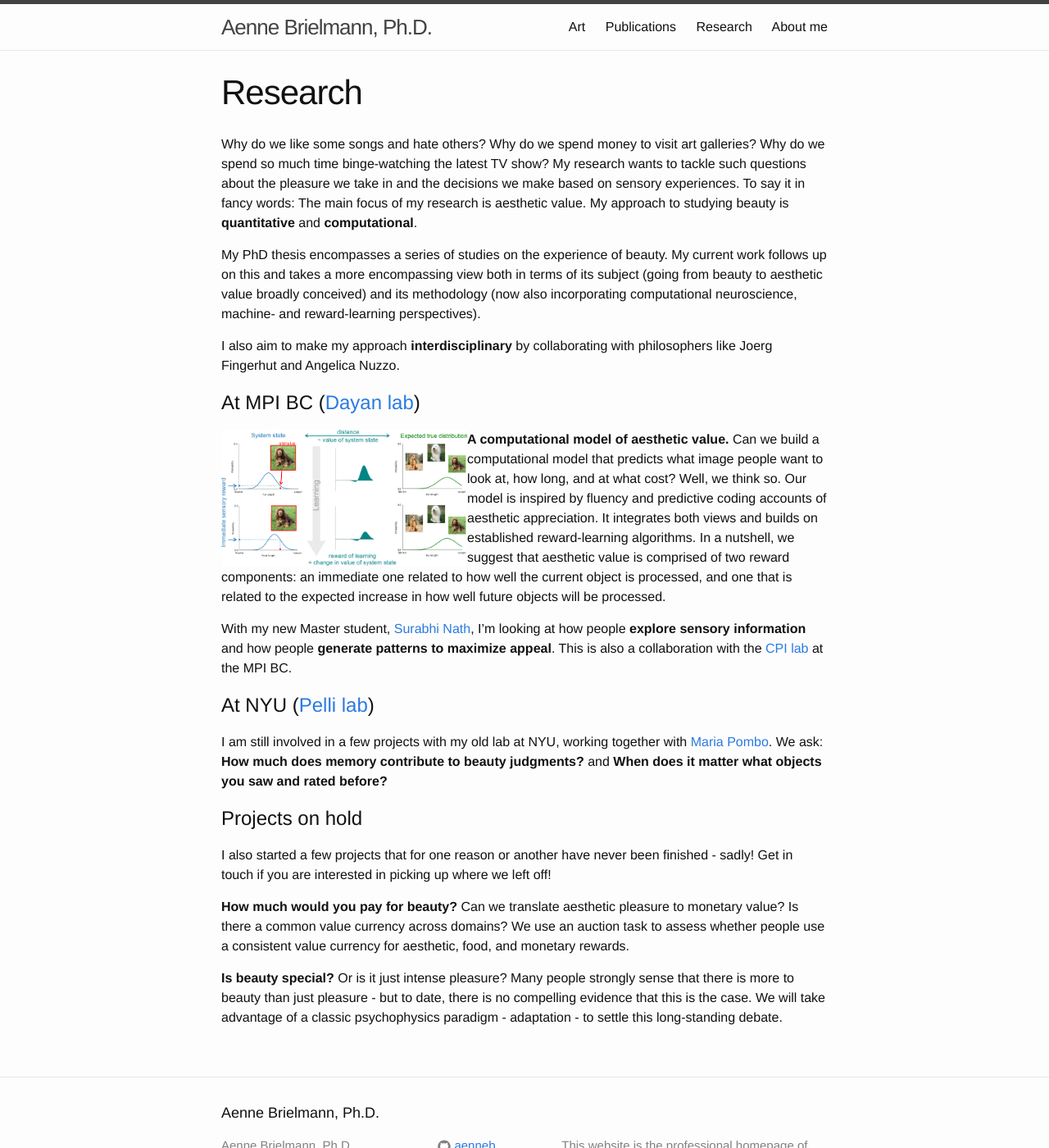
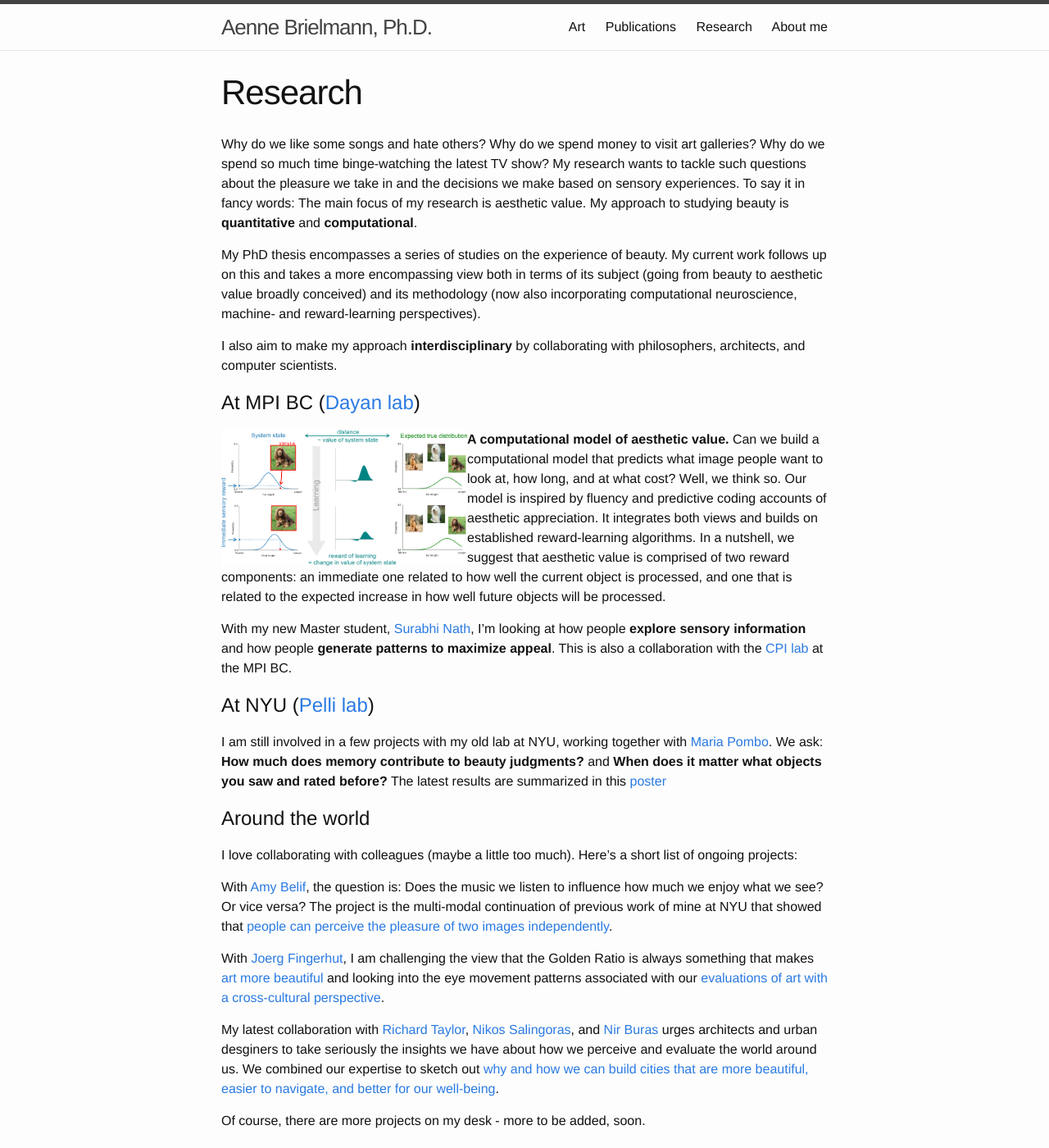
Before and after one commit to aenneb/aenneb.github.io, a Jekyll site: the page built from research.md, in a window 1280 px wide and 1400 px high. Shown: the whole window at 82% size. Built offline with Jekyll 4.4.1, drawn with Linux system fonts in a browser that asks for light colours.

Commit message:
add ccollaborations

```diff
--- a/research.md
+++ b/research.md
@@ -8,17 +8,29 @@ Why do we like some songs and hate others? Why do we spend money to visit art ga
 
 My PhD thesis encompasses a series of studies on the experience of beauty. My current work follows up on this and takes a more encompassing view both in terms of its subject (going from beauty to aesthetic value broadly conceived) and its methodology (now also incorporating computational neuroscience, machine- and reward-learning perspectives).
 
-I also aim to make my approach **interdisciplinary** by collaborating with philosophers like Joerg Fingerhut and Angelica Nuzzo.
+I also aim to make my approach **interdisciplinary** by collaborating with philosophers, architects, and computer scientists.
 
 # At MPI BC ([Dayan lab](https://www.kyb.tuebingen.mpg.de/computational-neuroscience))
 
-<img src="https://aenneb.github.io/files/model%20illustration%20SAB%20report.png" width="300" align="left" padding="10px"> **A computational model of aesthetic value.** Can we build a computational model that predicts what image people want to look at, how long, and at what cost? Well, we think so. Our model is inspired by fluency and predictive coding accounts of aesthetic appreciation. It integrates both views and builds on established reward-learning algorithms. In a nutshell, we suggest that aesthetic value is comprised of two reward components: an immediate one related to how well the current object is processed, and one that is related to the expected increase in how well future objects will be processed.
+<img src="https://aenneb.github.io/files/model%20illustration%20SAB%20report.png" width="300" align="left" padding="25px"> **A computational model of aesthetic value.** Can we build a computational model that predicts what image people want to look at, how long, and at what cost? Well, we think so. Our model is inspired by fluency and predictive coding accounts of aesthetic appreciation. It integrates both views and builds on established reward-learning algorithms. In a nutshell, we suggest that aesthetic value is comprised of two reward components: an immediate one related to how well the current object is processed, and one that is related to the expected increase in how well future objects will be processed.
 
 With my new Master student, [Surabhi Nath](https://surabhisnath.github.io/), I'm looking at how people **explore sensory information** and how people **generate patterns to maximize appeal**. This is also a collaboration with the [CPI lab](https://cpilab.org/) at the MPI BC.
 
 # At NYU ([Pelli lab](https://denispelli.com/welcome.html))
 
-I am still involved in a few projects with my old lab at NYU, working together with [Maria Pombo](https://twitter.com/mari_pombo?lang=en). We ask: **How much does memory contribute to beauty judgments?** and **When does it matter what objects you saw and rated before?**
+I am still involved in a few projects with my old lab at NYU, working together with [Maria Pombo](https://twitter.com/mari_pombo?lang=en). We ask: **How much does memory contribute to beauty judgments?** and **When does it matter what objects you saw and rated before?** The latest results are summarized in this [poster](https://www.researchgate.net/publication/354074575_How_sequential_dependencies_affect_the_intraindividual_variability_of_beauty_judgment)
+
+# Around the world
+
+I love collaborating with colleagues (maybe a little too much). Here's a short list of ongoing projects:
+
+With [Amy Belif](http://www.amybelfi.com/), the question is: Does the music we listen to influence how much we enjoy what we see? Or vice versa? The project is the multi-modal continuation of previous work of mine at NYU that showed that [people can perceive the pleasure of two images independently](https://link.springer.com/article/10.3758/s13423-019-01695-6).
+
+With [Joerg Fingerhut](https://www.einsteinmindbrain.de/einstein-group-berlin-2015-2019/joerg-fingerhut/), I am challenging the view that the Golden Ratio is always something that makes [art more beautiful](https://pure.mpg.de/pubman/faces/ViewItemOverviewPage.jsp?itemId=item_3264809) and looking into the eye movement patterns associated with our [evaluations of art with a cross-cultural perspective](https://pure.mpg.de/pubman/faces/ViewItemOverviewPage.jsp?itemId=item_3264805).
+
+My latest collaboration with [Richard Taylor](https://blogs.uoregon.edu/richardtaylor/), [Nikos Salingoras](https://en.wikipedia.org/wiki/Nikos_Salingaros), and [Nir Buras](https://www.billhalal.com/blog/dr-nir-buras/) urges architects and urban desginers to take seriously the insights we have about how we perceive and evaluate the world around us. We combined our expertise to sketch out [why and how we can build cities that are more beautiful, easier to navigate, and better for our well-being](https://www.mdpi.com/2413-8851/6/1/3).
+
+Of course, there are more projects on my desk - more to be added, soon.
 
 # Projects on hold
 
```
